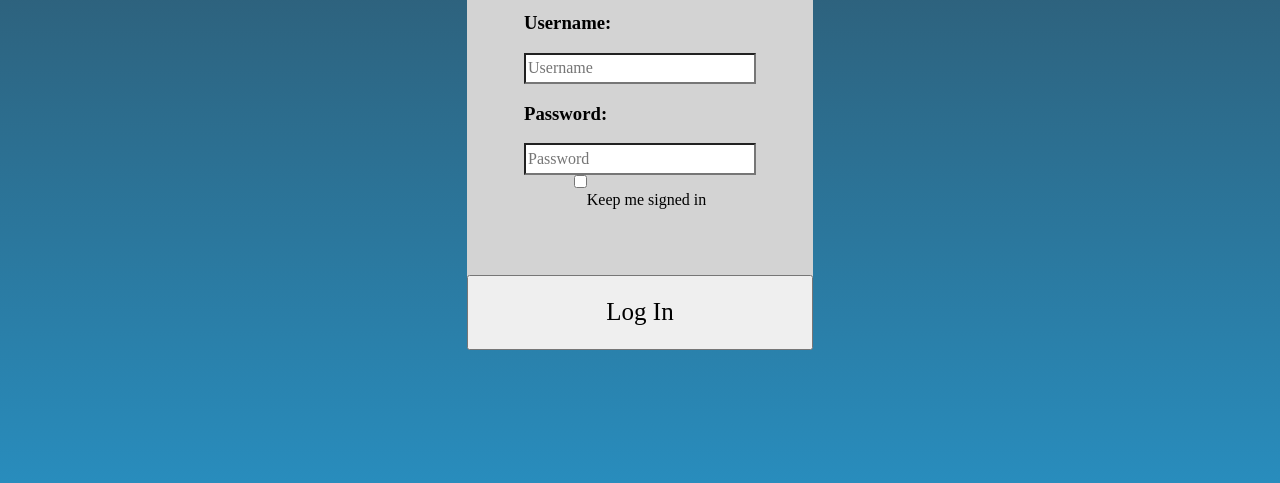
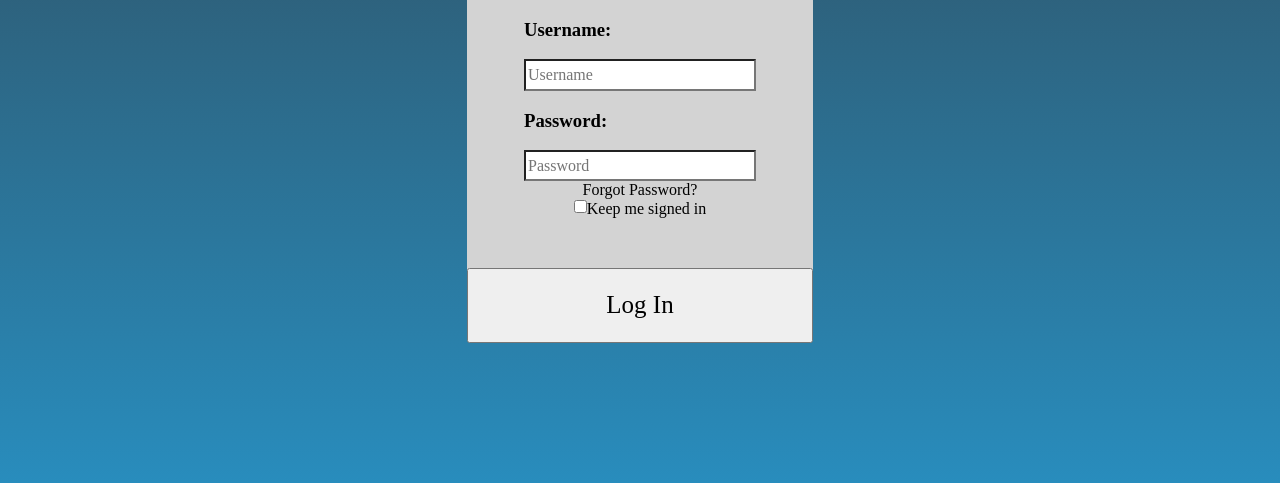
Before and after one commit to NatalieSalemme/login-widget, a website: page index.html in a window 1280 px wide. Shown: the part 317-800 px from the top of the page. Drawn offline with Linux system fonts and the light colour scheme.

Commit message:
Adding forgot password

```diff
--- a/index.html
+++ b/index.html
@@ -17,8 +17,13 @@
     <label for="password"><h3>Password:</h3>
       <input type="text" name="password" id="password" placeholder="Password">
     </label>
-    <div class="row">
-      <input type="checkbox" name="sign-in" class="keep-signed-in"><p class="keep-signed-in">Keep me signed in</p></br>
+
+      <span id="forgot">Forgot Password?</span>
+        <div class="row">
+      <input type="checkbox" name="sign-in" class="check-box">
+
+      <span class="keep-signed-in"> Keep me signed in</span>
+    </br>
   </div>
 
     <input type="submit" id="submit" value="Log In">
```
